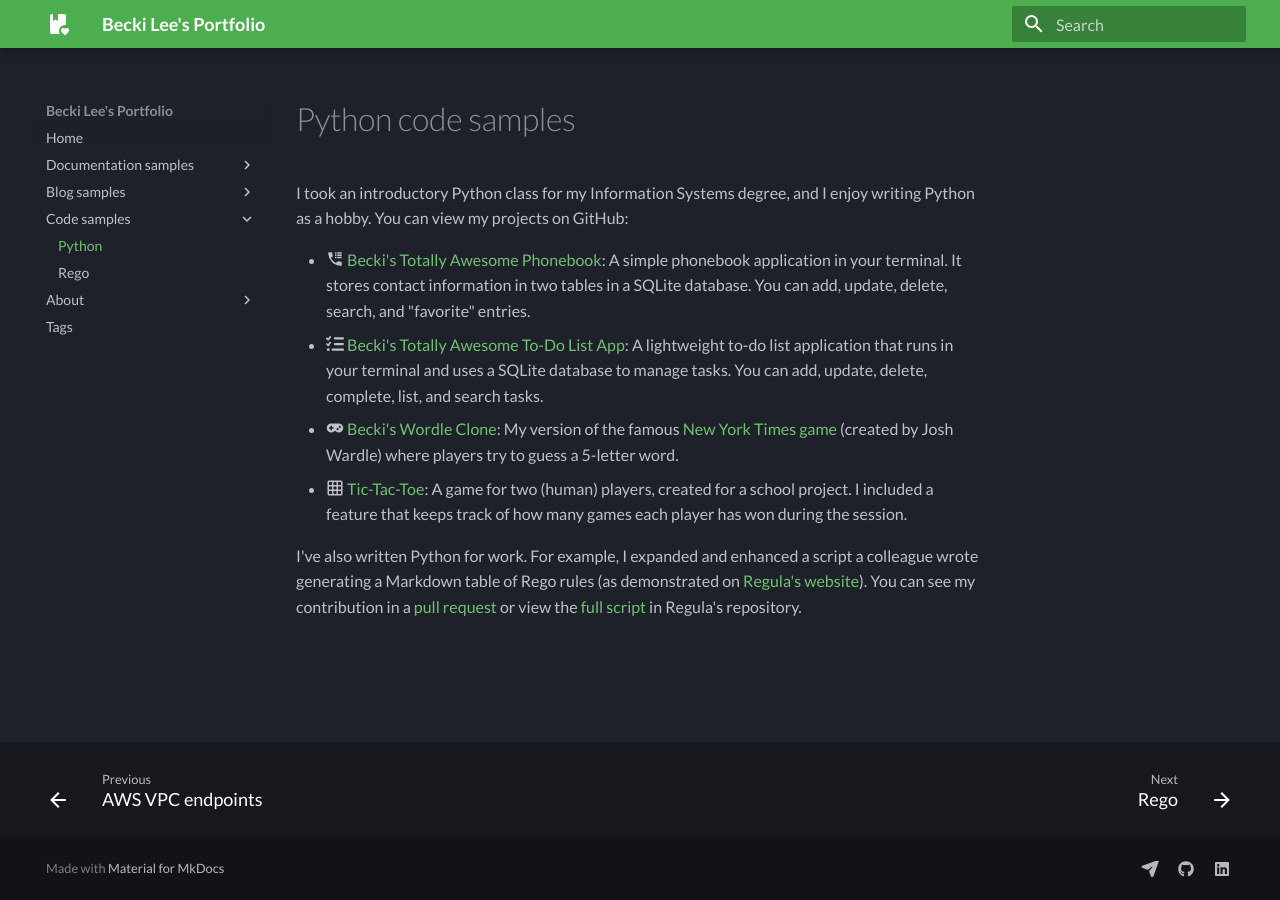
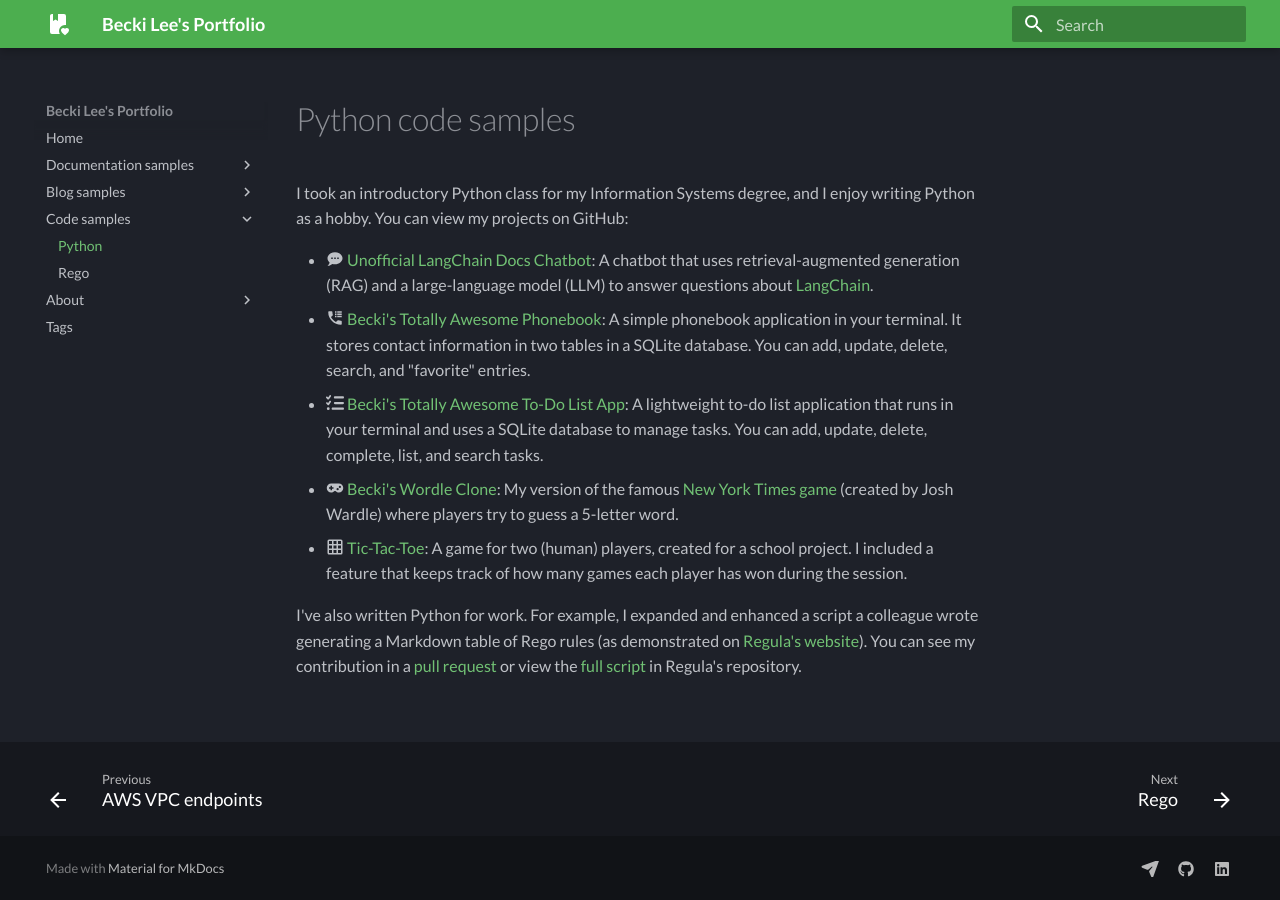
Before and after one commit to beckilee/omgbeckilee.com, an MkDocs documentation site: the page built from docs/python.md, in a window 1280 px wide. Built offline with MkDocs 1.6.1 and Material for MkDocs 9.7.7, drawn with Linux system fonts in a browser that asks for light colours.

Commit message:
Add LangChain chatbot to Python projects

```diff
--- a/docs/python.md
+++ b/docs/python.md
@@ -2,6 +2,7 @@
 
 I took an introductory Python class for my Information Systems degree, and I enjoy writing Python as a hobby. You can view my projects on GitHub:
 
+- :material-chat-processing: [Unofficial LangChain Docs Chatbot](https://github.com/beckilee/langchain-chatbot){ target="_blank" rel="noopener noreferrer" }: A chatbot that uses retrieval-augmented generation (RAG) and a large-language model (LLM) to answer questions about [LangChain](https://www.langchain.com/){ target="_blank" rel="noopener noreferrer" }.
 - :material-phone-log: [Becki's Totally Awesome Phonebook](https://github.com/beckilee/python-projects/tree/main/phonebook){ target="_blank" rel="noopener noreferrer" }: A simple phonebook application in your terminal. It stores contact information in two tables in a SQLite database. You can add, update, delete, search, and "favorite" entries.
 - :fontawesome-solid-list-check: [Becki's Totally Awesome To-Do List App](https://github.com/beckilee/python-projects/tree/main/todo-app){ target="_blank" rel="noopener noreferrer" }: A lightweight to-do list application that runs in your terminal and uses a SQLite database to manage tasks. You can add, update, delete, complete, list, and search tasks.
 - :material-gamepad-variant: [Becki's Wordle Clone](https://github.com/beckilee/python-projects/tree/main/wordle){ target="_blank" rel="noopener noreferrer" }: My version of the famous [New York Times game](https://www.nytimes.com/games/wordle/index.html){ target="_blank" rel="noopener noreferrer" } (created by Josh Wardle) where players try to guess a 5-letter word.
```
